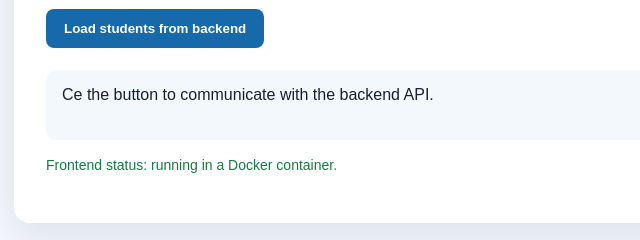
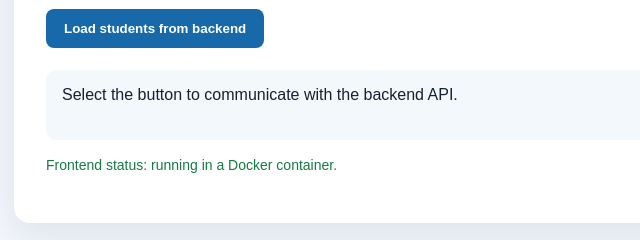
Before and after one commit to Khadidja-Niyodusenga/Docker_project, a plain HTML site: page frontend/index.html in a window 1280 px wide. Shown: the part 363-603 px from the top of the page, 246-886 px from the left. Drawn offline with Linux system fonts and the light colour scheme.

Commit message:
working now

```diff
--- a/frontend/index.html
+++ b/frontend/index.html
@@ -38,7 +38,7 @@
        Select the button to request student records from the Python Flask backend.</p>
     <button id="loadStudents">Load students from backend</button>
     <div id="result" aria-live="polite">
-      Ce the button to communicate with the backend API.
+      Select the button to communicate with the backend API.
     </div>
     <p class="status">Frontend status: running in a Docker container.</p>
   </main>
```
